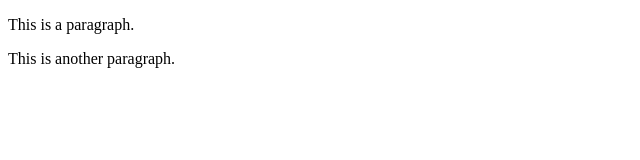
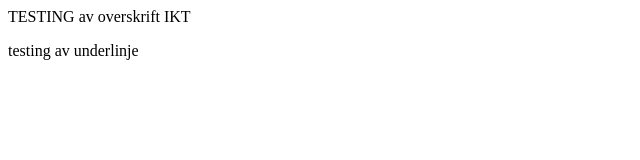
Before and after one commit to pfroystad/pdoc, a plain HTML site: page index.html in a window 1280 px wide. Shown: the whole page, without its empty margins (0-640 px from the left). Drawn offline with Linux system fonts and the light colour scheme.

Commit message:
Update index.html

```diff
--- a/index.html
+++ b/index.html
@@ -1,9 +1,9 @@
 <!DOCTYPE html>
 <html>
 <body>
+  <H> TESTING av overskrift IKT </h>
+  <p> testing av underlinje </p>
 
-<p>This is a paragraph.</p>
-<p>This is another paragraph.</p>
 
 </body>
 </html>
```
